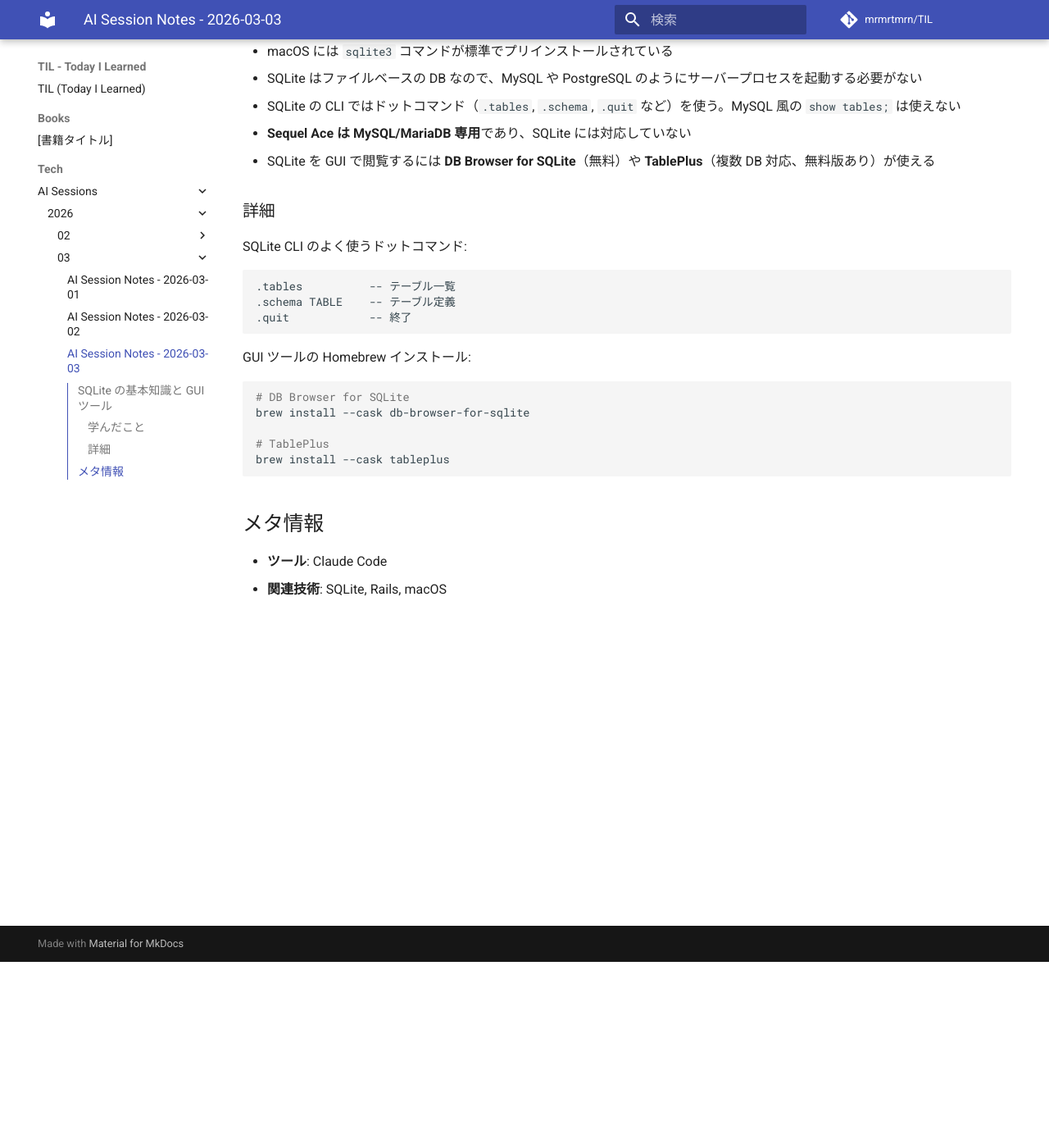
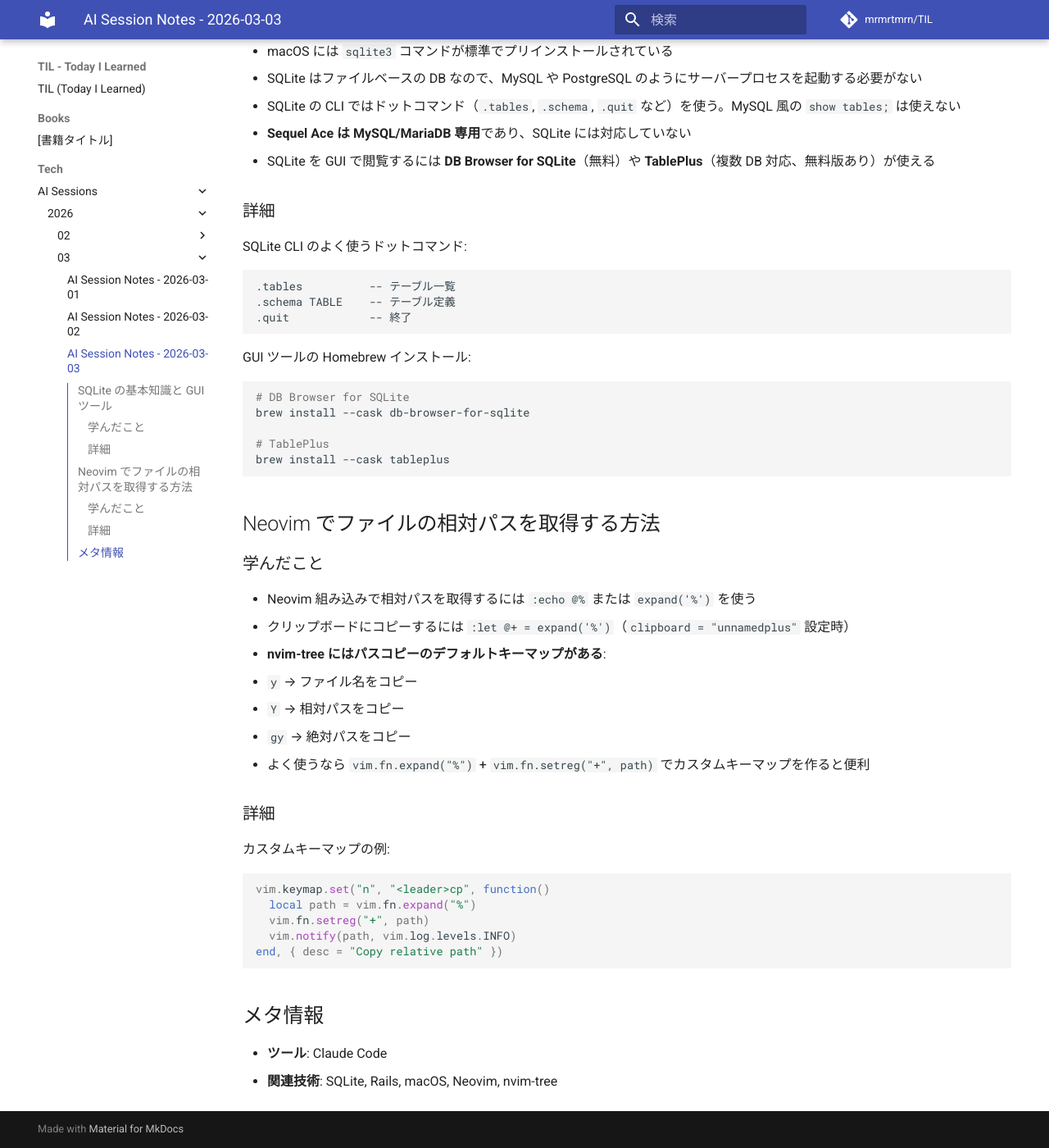
Before and after one commit to mrmrtmrn/TIL, an MkDocs documentation site: the page built from docs/Tech/AI-Sessions/2026/03/2026-03-03.md, in a window 1280 px wide and 1400 px high, scrolled down 227 px. Shown: the whole window at 82% size. Built offline with MkDocs 1.6.1 and Material for MkDocs 9.7.7, drawn with Linux system fonts in a browser that asks for light colours; comment, search, counter and statistics services are not loaded.

Commit message:
feat: 2026-03-03 の AI セッションノートを追加
- Neovim でファイルの相対パスを取得する方法

````diff
--- a/docs/Tech/AI-Sessions/2026/03/2026-03-03.md
+++ b/docs/Tech/AI-Sessions/2026/03/2026-03-03.md
@@ -30,7 +30,31 @@ brew install --cask db-browser-for-sqlite
 brew install --cask tableplus
 ```
 
+## Neovim でファイルの相対パスを取得する方法
+
+### 学んだこと
+
+- Neovim 組み込みで相対パスを取得するには `:echo @%` または `expand('%')` を使う
+- クリップボードにコピーするには `:let @+ = expand('%')`（`clipboard = "unnamedplus"` 設定時）
+- **nvim-tree にはパスコピーのデフォルトキーマップがある**:
+  - `y` → ファイル名をコピー
+  - `Y` → 相対パスをコピー
+  - `gy` → 絶対パスをコピー
+- よく使うなら `vim.fn.expand("%")` + `vim.fn.setreg("+", path)` でカスタムキーマップを作ると便利
+
+### 詳細
+
+カスタムキーマップの例:
+
+```lua
+vim.keymap.set("n", "<leader>cp", function()
+  local path = vim.fn.expand("%")
+  vim.fn.setreg("+", path)
+  vim.notify(path, vim.log.levels.INFO)
+end, { desc = "Copy relative path" })
+```
+
 ## メタ情報
 
 - **ツール**: Claude Code
-- **関連技術**: SQLite, Rails, macOS
+- **関連技術**: SQLite, Rails, macOS, Neovim, nvim-tree
````
